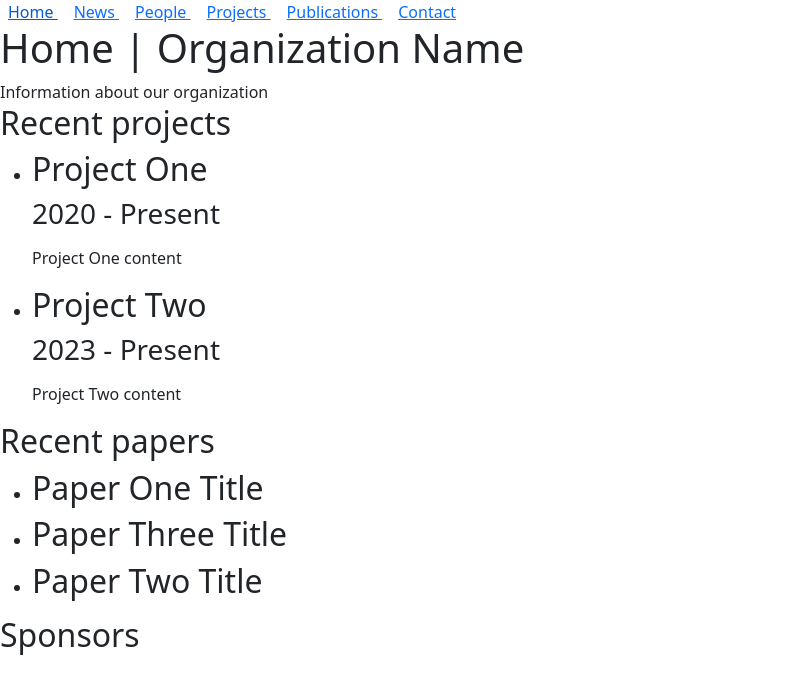
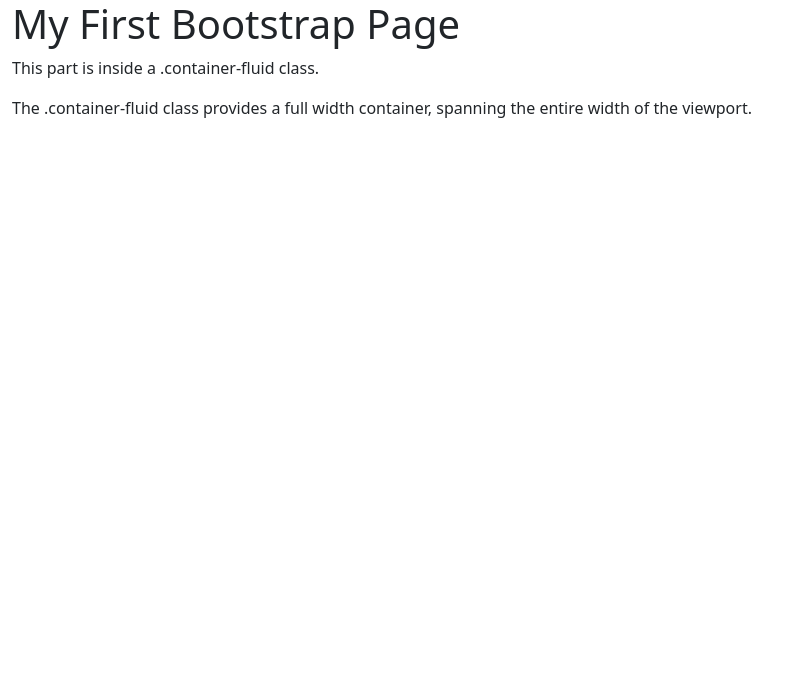
Before and after one commit to alt-thompson/sample-pages, a Jekyll site: the page built from docs/index.md, in a window 1280 px wide. Shown: the top 694 px of the page, without its empty margins (0-812 px from the left). Built offline with Jekyll 4.4.1, drawn with Linux system fonts in a browser that asks for light colours.

Commit message:
add fluid container

```diff
--- a/docs/_layouts/default.html
+++ b/docs/_layouts/default.html
@@ -8,8 +8,14 @@
     <script src="https://cdn.jsdelivr.net/npm/bootstrap@5.3.3/dist/js/bootstrap.bundle.min.js"></script>
   </head>
   <body>
-    {% include nav-bar.html %}
+    <div class="container-fluid">
+      <h1>My First Bootstrap Page</h1>
+      <p>This part is inside a .container-fluid class.</p>
+      <p>The .container-fluid class provides a full width container, spanning the entire width of the viewport.</p>
+    </div>
+
+    <!-- {% include nav-bar.html %}
     <h1>{{ page.title }}</h1>
-    {{ content }}
+    {{ content }} -->
   </body>
 </html>
```
Also changed, not shown: 6 other files.
